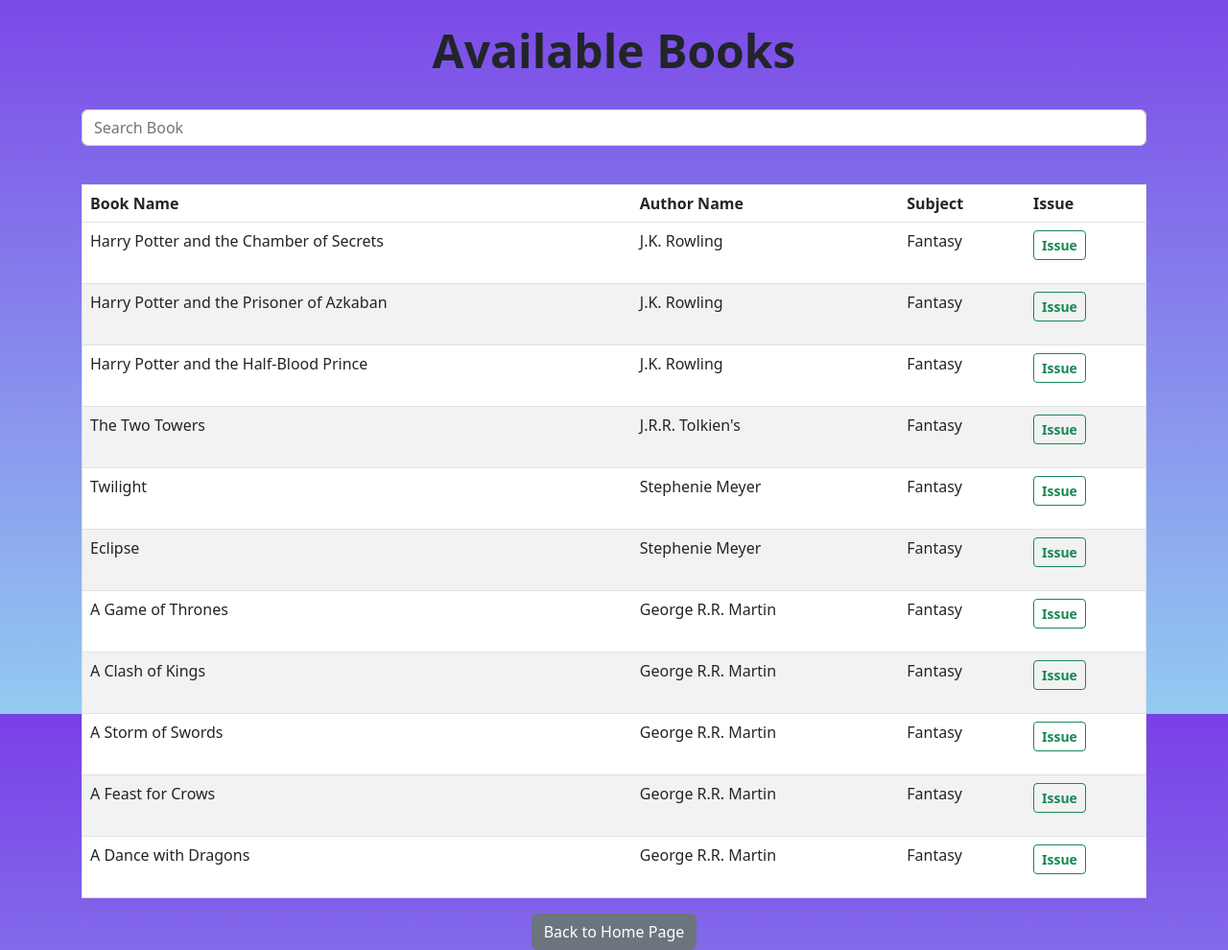
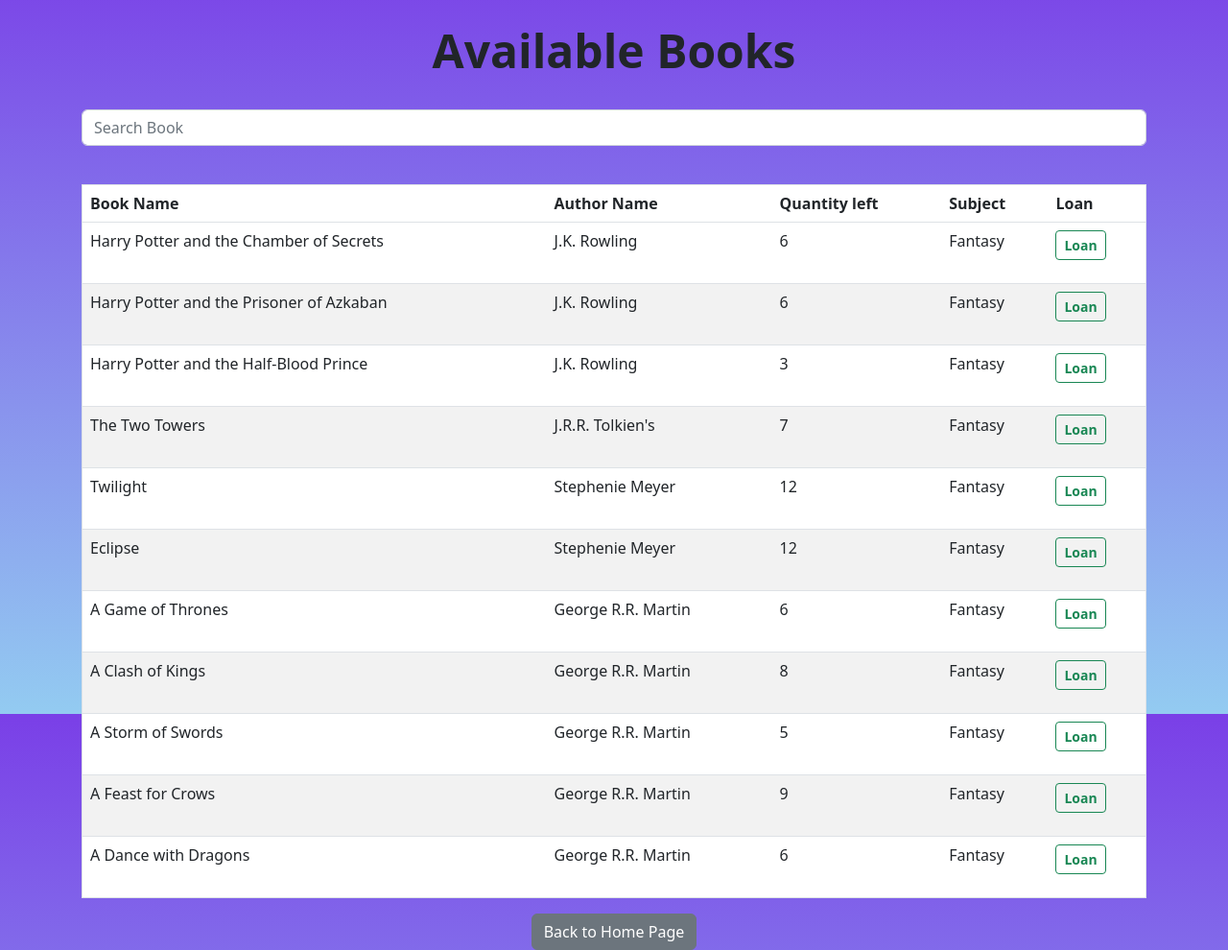
Before and after one commit to doroncohen/Book-library, a Django app: page /issue in a window 1280 px wide. Shown: the part 56-1046 px from the top of the page at 96% size. Run offline with Django 4.2, Linux system fonts and the light colour scheme; a user stored in the database is signed in; data comes from the database, SQL or seed files in the repository; both versions use the stored data as it was after the commit.

Commit message:
"hotfix"

```diff
--- a/bookstore/templates/issue_item.html
+++ b/bookstore/templates/issue_item.html
@@ -22,8 +22,9 @@
       <tr>
         <th class="" scope="col">Book Name</th>
         <th class="" scope="col">Author Name</th>
+        <th class="" scope="col">Quantity left</th>
         <th class="" scope="col">Subject</th>
-        <th class="" scope="col">Issue</th>
+        <th class="" scope="col">Loan</th>
       </tr>
     </thead>
     <tbody id="table_data">
@@ -31,6 +32,7 @@
       <tr>
         <td>{{book.book_name}}</td>
         <td>{{book.author_name}}</td>
+        <td>{{book.quantity}}</td>
         <td>{{book.subject}}</td>
         <td>
 
@@ -38,7 +40,7 @@
             {% csrf_token %}
             <input type="hidden" name="book_id" value="{{book.id}}" />
             <button type="submit" class="btn btn-outline-success btn-sm">
-              <b>Issue</b>
+              <b>Loan</b>
             </button>
           </form>
 
--- a/bookstore/views.py
+++ b/bookstore/views.py
@@ -38,6 +38,7 @@ def register(request):
             if User.objects.filter(username=username).exists():
                 messages.info(request, "Username already exists")
                 return redirect("register")
+
             elif User.objects.filter(email=email).exists():
                 messages.info(request, "Email already registered")
                 return redirect("register")
```
Also changed, not shown: db.sqlite3.
